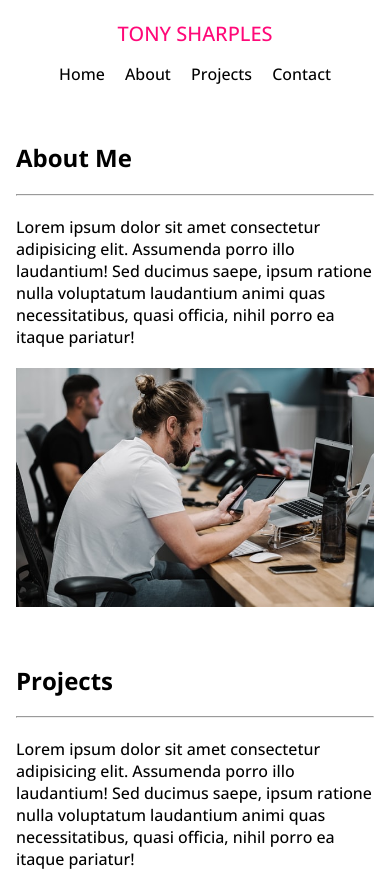
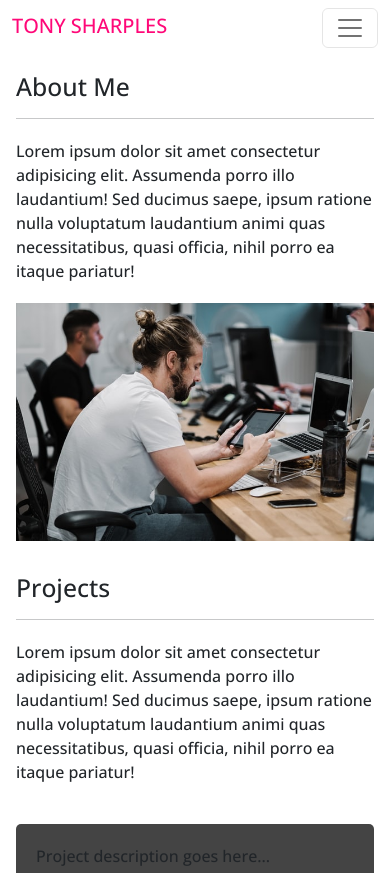
Before and after one commit to Barenbik/old-personal-website, a plain HTML site: page index.html in a window 390 px wide. Shown: the top 873 px of the page. Drawn offline with nearby package versions, Linux system fonts and the light colour scheme.

Commit message:
Create hamburger menu

```diff
--- a/index.html
+++ b/index.html
@@ -9,29 +9,37 @@
   <link rel="preconnect" href="https://fonts.googleapis.com">
   <link rel="preconnect" href="https://fonts.gstatic.com" crossorigin>
   <link href="https://fonts.googleapis.com/css2?family=Open+Sans:wght@300;500;700&display=swap" rel="stylesheet">
+  <link href="https://cdn.jsdelivr.net/npm/bootstrap@5.2.0-beta1/dist/css/bootstrap.min.css" rel="stylesheet"
+    integrity="sha384-0evHe/X+R7YkIZDRvuzKMRqM+OrBnVFBL6DOitfPri4tjfHxaWutUpFmBp4vmVor" crossorigin="anonymous">
   <link rel="stylesheet" href="normalize.css">
   <link rel="stylesheet" href="style.css">
 </head>
 
 <body>
   <header>
-    <nav class="navbar">
-      <div class="title">Tony Sharples</div>
-      <div>
-        <ul class="navbar-list">
-          <li class="navbar-list-item">
-            <a class="navbar-link" href="">Home</a>
-          </li>
-          <li class="navbar-list-item">
-            <a class="navbar-link" href="#about">About</a>
-          </li>
-          <li class="navbar-list-item">
-            <a class="navbar-link" href="#projects">Projects</a>
-          </li>
-          <li class="navbar-list-item">
-            <a class="navbar-link" href="#contact">Contact</a>
-          </li>
-        </ul>
+    <nav class="navbar navbar-expand-sm">
+      <div class="container-fluid">
+        <a class="navbar-brand title" href="#">Tony Sharples</a>
+        <button class="navbar-toggler" type="button" data-bs-toggle="collapse" data-bs-target="#navbarTogglerDemo02"
+          aria-controls="navbarTogglerDemo02" aria-expanded="false" aria-label="Toggle navigation">
+          <span class="navbar-toggler-icon"></span>
+        </button>
+        <div class="collapse navbar-collapse" id="navbarTogglerDemo02">
+          <ul class="navbar-nav mb-lg-0">
+            <li class="nav-item">
+              <a class="nav-link active" aria-current="page" href="#">Home</a>
+            </li>
+            <li class="nav-item">
+              <a class="nav-link" href="#about">About</a>
+            </li>
+            <li class="nav-item">
+              <a class="nav-link" href="#projects">Projects</a>
+            </li>
+            <li class="nav-item">
+              <a class="nav-link" href="#contact">Contact</a>
+            </li>
+          </ul>
+        </div>
       </div>
     </nav>
   </header>
@@ -91,6 +99,9 @@
       </ul>
     </div>
   </footer>
+  <script src="https://cdn.jsdelivr.net/npm/bootstrap@5.2.0-beta1/dist/js/bootstrap.min.js"
+    integrity="sha384-kjU+l4N0Yf4ZOJErLsIcvOU2qSb74wXpOhqTvwVx3OElZRweTnQ6d31fXEoRD1Jy"
+    crossorigin="anonymous"></script>
 </body>
 
 </html>
--- a/style.css
+++ b/style.css
@@ -2,10 +2,6 @@ body {
     font-family: 'Open Sans', sans-serif;
     height: 100vh;
     margin: 0;
-}
-
-header {
-    margin: 1.25rem 2.5rem;
 }
 
 section {
@@ -16,37 +12,15 @@ footer {
     text-align: center;
 }
 
-.navbar {
-    display: flex;
-    align-items: center;
-    justify-content: center;
-    flex-wrap: wrap;
+.navbar-collapse {
+    flex-grow: 0;
 }
 
 .title {
     color: #FF0878;
     text-transform: uppercase;
     font-size: 1.25rem;
-    padding-bottom: 1rem;
-}
-
-.navbar-list {
-    list-style: none;
-    padding: 0;
-}
-
-.navbar-list-item {
-    display: inline;
-}
-
-.navbar-list-item:not(:last-child) {
-    padding-right: 1rem;
-}
-
-.navbar-link {
-    text-decoration: none;
-    /* color: #E1DFDB; */
-    color: #000;
+    padding-top: 0;
 }
 
 .content-image {
@@ -74,7 +48,7 @@ footer {
     padding: 1.25rem;
 }
 
-.box > p {
+.box>p {
     margin: 0;
 }
 
@@ -92,11 +66,7 @@ footer {
     padding-right: 1rem;
 }
 
-@media (min-width: 508px) {
-    .navbar {
-        justify-content: space-between;
-    }
-
+@media (min-width: 575px) {
     .title {
         padding-bottom: 0;
     }
```
